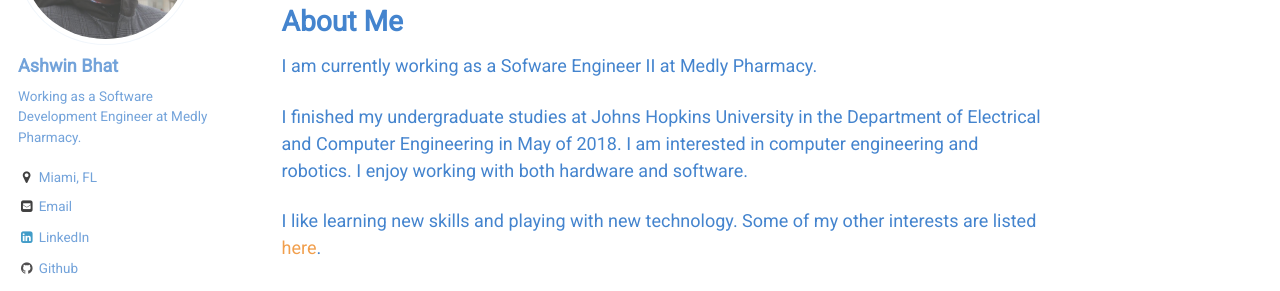
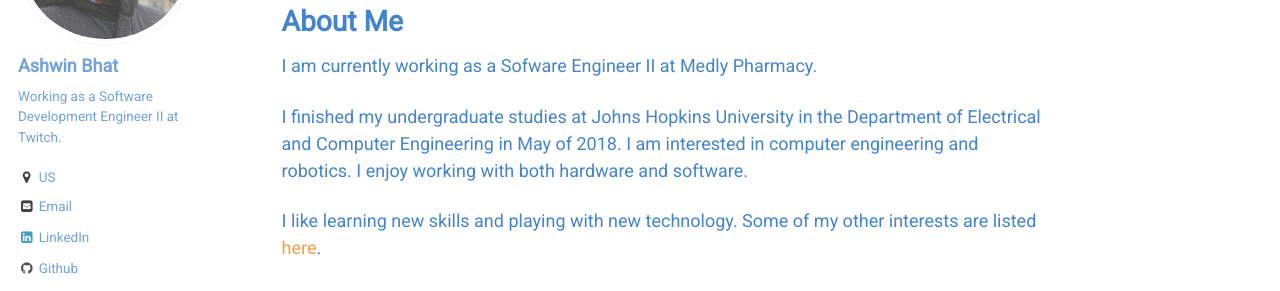
Before and after one commit to The-Shwin/the-shwin.github.io, a Jekyll site: the page built from _pages/about.md, in a window 1280 px wide. Shown: the part 233-524 px from the top of the page. Built offline with Jekyll 4.4.1, drawn with Linux system fonts in a browser that asks for light colours; some web fonts are replaced.

Commit message:
Update _config.yml

```diff
--- a/_config.yml
+++ b/_config.yml
@@ -11,7 +11,7 @@ locale                   : "en-US"
 title                    : "Ashwin Bhat"
 title_separator          : "-"
 name                     : &name "Ashwin Bhat"
-description              : &description "Software Development Engineer at Medly Pharmacy. Technology Enthusiast"
+description              : &description "Software Development Engineer at Twitch. Technology Enthusiast"
 url                      : https://theshwin.com
 baseurl                  : "" # the subpath of your site, e.g. "/blog"
 enforce_ssl              : theshwin.com
@@ -82,8 +82,8 @@ analytics:
 author:
   name             : "Ashwin Bhat"
   avatar           : "temp_profile.PNG"
-  bio              : "Working as a Software Development Engineer at Medly Pharmacy."
-  location         : "Miami, FL"
+  bio              : "Working as a Software Development Engineer II at Twitch."
+  location         : "US"
   employer         :
   googlescholar    : https://scholar.google.com/citations?user=U1kC1uYAAAAJ&hl=en&oi=ao
   email            : ashwin@shwin.tech
```
